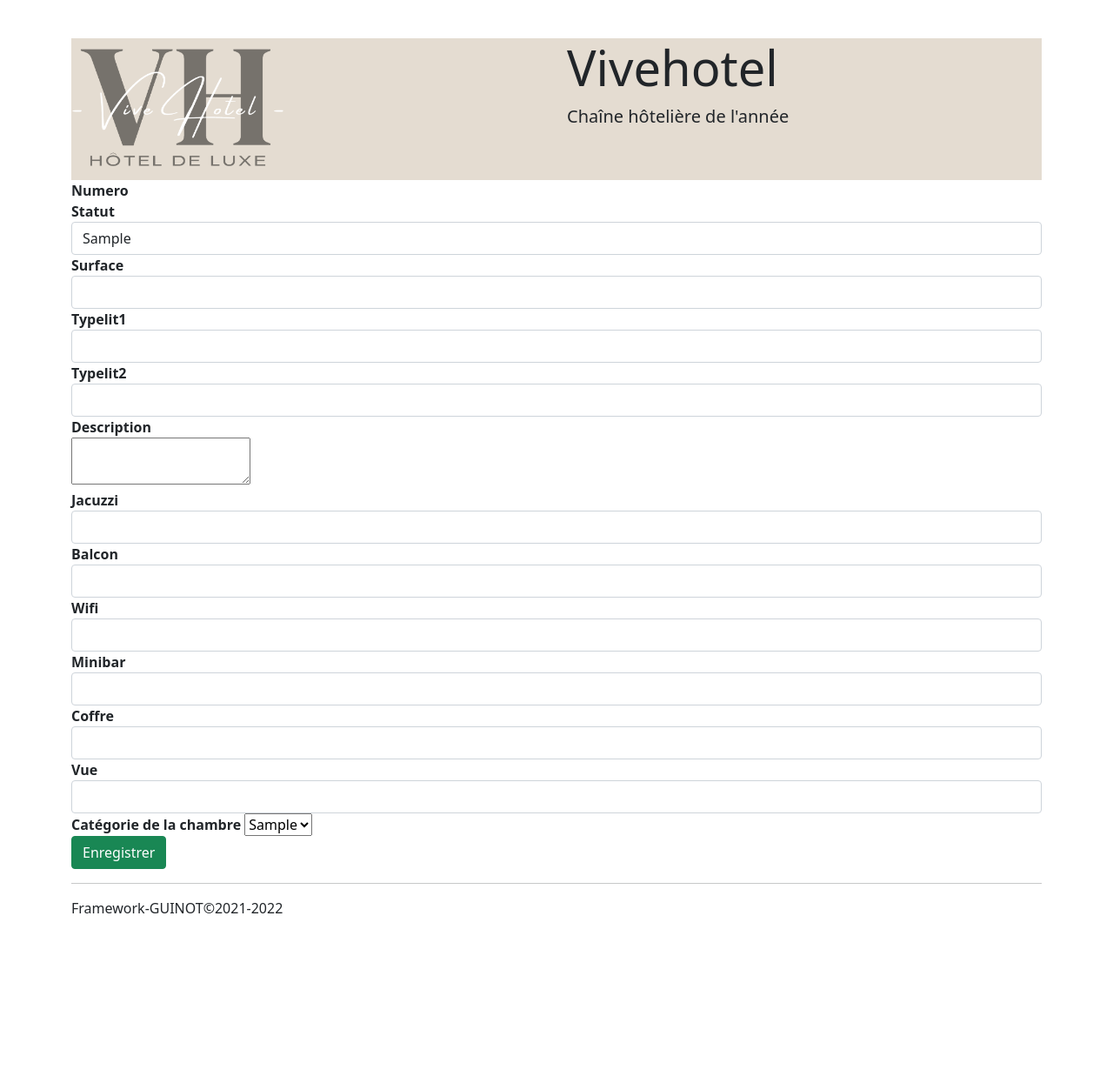
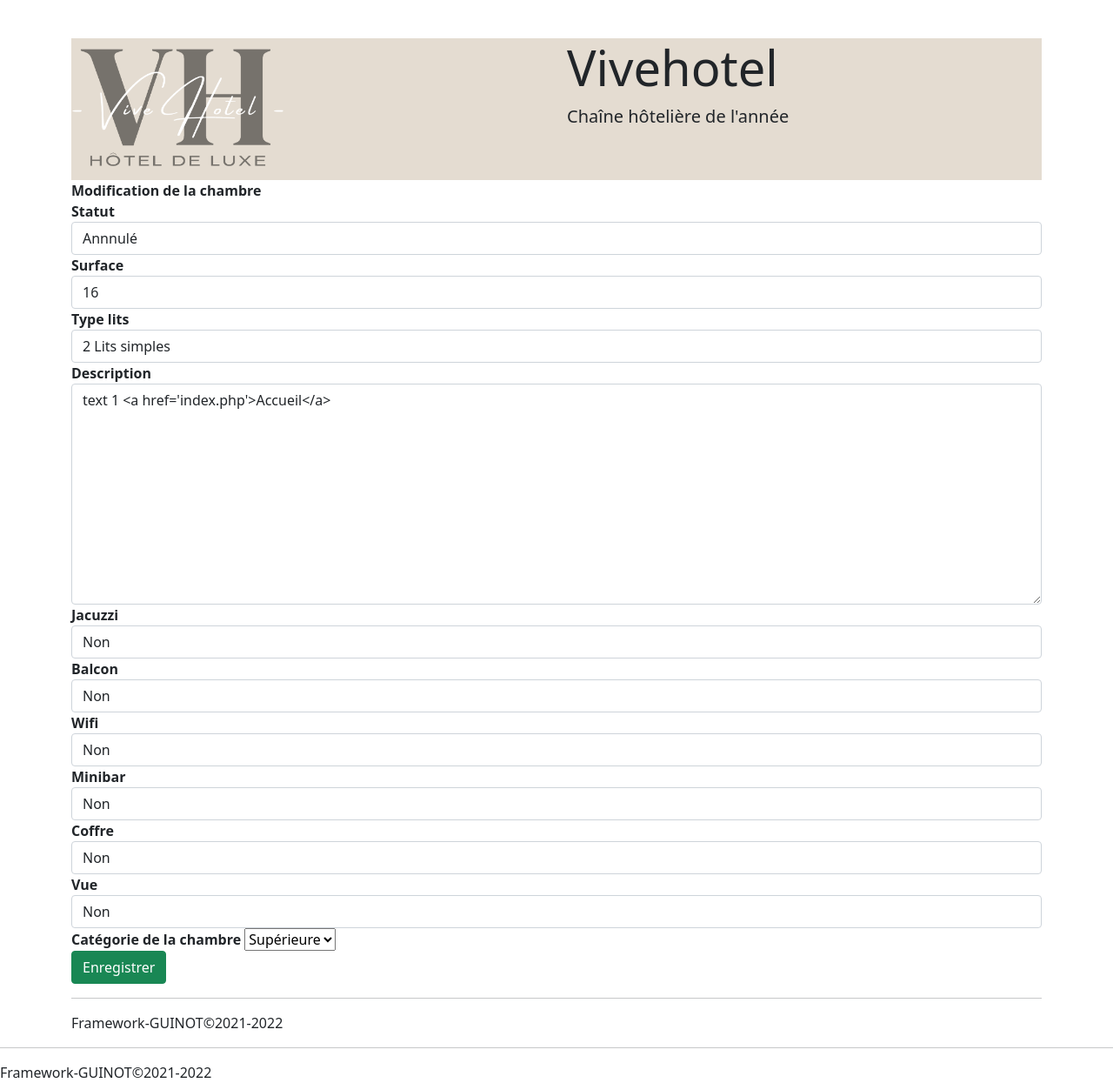
Before and after one commit to elamranibilel/vivehotel, a PHP site: page /index.php?m=chambre&a=edit&id=0 in a window 1280 px wide. Shown: the part 56-1301 px from the top of the page at 87% size. Before the commit the page ends 1106 px from the top, so only its background shows below. Run offline with PHP 8.4, Linux system fonts and the light colour scheme; tables that the repository leaves empty hold one stand-in row (values such as "Sample post").

Commit message:
CRUD de la chambre - bien avancé

```diff
--- a/application/module/chambre/Ctr_chambre.class.php
+++ b/application/module/chambre/Ctr_chambre.class.php
@@ -40,6 +40,19 @@
 	function a_save()
 	{
 		if (isset($_POST["btSubmit"])) {
+			if (!in_array($_POST['cha_statut'], Chambre::ARRAYstatut())) { // Vérifier le statut de la chambre
+				$_SESSION["message"][] = "Statut de la chambre non valide.";
+				header("location:" . hlien("chambre"));
+			}
+
+			if (!array_key_exists($_POST['cha_typelit'], Chambre::ARRAYtypelit())) {
+				$_SESSION["message"][] = "Le type de lit est incorrect !";
+				header("location:" . hlien("chambre"));
+			}
+
+			$_POST['cha_typelit1'] = Chambre::ARRAYtypelit()[$_POST['cha_typelit']][0];
+			$_POST['cha_typelit2'] = Chambre::ARRAYtypelit()[$_POST['cha_typelit']][1];
+
 			$u = new Chambre();
 			$u->save($_POST);
 			if ($_POST["cha_id"] == 0)
--- a/application/module/chambre/vue_chambre_edit.php
+++ b/application/module/chambre/vue_chambre_edit.php
@@ -2,57 +2,97 @@
         <input type="hidden" name="cha_id" id="cha_id" value="<?= $id ?>" />
 
         <div class='form-group'>
-            <label for='cha_numero'>Numero <?= mhe($cha_numero) ?></label>
+            <label for='cha_numero'>Modification de la chambre <?= mhe($cha_numero) ?></label>
         </div>
         <div class='form-group'>
             <label for='cha_statut'>Statut</label>
             <select id='cha_statut' name='cha_statut' type='text' class='form-control'>
-                <?= Chambre::OPTIONStatut($cha_statut) ?>
+                <option selected value='Annnulé'>Annnulé</option>
+                <option value='Initialisé'>Initialisé</option>
+                <option value='Validé'>Validé</option>
+                <option value='En attente'>En attente</option>
             </select>
         </div>
         <div class='form-group'>
             <label for='cha_surface'>Surface</label>
-            <input id='cha_surface' name='cha_surface' type='number' size='50' value='<?= mhe($cha_surface) ?>' class='form-control' />
+            <input id='cha_surface' name='cha_surface' type='number' size='50' value='16' class='form-control' />
         </div>
         <div class='form-group'>
-            <label for='cha_typelit1'>Typelit1</label>
-            <input id='cha_typelit1' name='cha_typelit1' type='text' size='50' value='<?= mhe($cha_typelit1) ?>' class='form-control' />
+            <label for='cha_typelit'>Type lits</label>
+            <select id='cha_typelit' name='cha_typelit' class='form-control'>
+                <?php
+                foreach (Chambre::ARRAYtypelit() as $typelit => $dataLit) {
+                ?>
+                    <option value='<?= mhe($typelit) ?>' <?= ($dataLit === [$cha_typelit1, $cha_typelit2]) ? 'selected' : '' ?>><?= mhe($typelit) ?></option>
+                <?php } ?>
+            </select>
         </div>
-        <div class='form-group'>
-            <label for='cha_typelit2'>Typelit2</label>
-            <input id='cha_typelit2' name='cha_typelit2' type='text' size='50' value='<?= mhe($cha_typelit2) ?>' class='form-control' />
-        </div>
+
         <div class='form-group'>
             <label for='cha_description'>Description</label><br />
-            <textarea id='cha_description' name='cha_description'><?= mhe($cha_description) ?></textarea>
+            <textarea id='cha_description' name='cha_description' rows='10' class='form-control'>text 1 &lt;a href=&#039;index.php&#039;&gt;Accueil&lt;/a&gt;</textarea>
         </div>
         <div class='form-group'>
             <label for='cha_jacuzzi'>Jacuzzi</label>
-            <input id='cha_jacuzzi' name='cha_jacuzzi' type='text' size='50' value='<?= mhe($cha_jacuzzi) ?>' class='form-control' />
+            <select id='cha_jacuzzi' name='cha_jacuzzi' type='text' class='form-control'>
+                <option value='0' <?= ($cha_jacuzzi ===  0) ? 'selected' : '' ?>>Non</option>
+                <option value='1' <?= ($cha_jacuzzi ===  1) ? 'selected' : '' ?>>Oui</option>
+            </select>
         </div>
         <div class='form-group'>
             <label for='cha_balcon'>Balcon</label>
-            <input id='cha_balcon' name='cha_balcon' type='text' size='50' value='<?= mhe($cha_balcon) ?>' class='form-control' />
+            <select id='cha_balcon' name='cha_balcon' type='text' class='form-control'>
+                <option value='0' <?= ($cha_balcon ===  0) ? 'selected' : '' ?>>Non</option>
+                <option value='1' <?= ($cha_balcon ===  1) ? 'selected' : '' ?>>Oui</option>
+            </select>
         </div>
         <div class='form-group'>
             <label for='cha_wifi'>Wifi</label>
-            <input id='cha_wifi' name='cha_wifi' type='text' size='50' value='<?= mhe($cha_wifi) ?>' class='form-control' />
+            <select id='cha_wifi' name='cha_wifi' type='text' class='form-control'>
+                <option value='0' <?= ($cha_wifi ===  0) ? 'selected' : '' ?>>Non</option>
+                <option value='1' <?= ($cha_wifi ===  1) ? 'selected' : '' ?>>Oui</option>
+            </select>
         </div>
         <div class='form-group'>
             <label for='cha_minibar'>Minibar</label>
-            <input id='cha_minibar' name='cha_minibar' type='text' size='50' value='<?= mhe($cha_minibar) ?>' class='form-control' />
+            <select id='cha_minibar' name='cha_minibar' type='text' class='form-control'>
+                <option value='0' <?= ($cha_minibar === 0) ? 'selected' : '' ?>>Non</option>
+                <option value='1' <?= ($cha_minibar ===  1) ? 'selected' : '' ?>>Oui</option>
+            </select>
         </div>
         <div class='form-group'>
             <label for='cha_coffre'>Coffre</label>
-            <input id='cha_coffre' name='cha_coffre' type='text' size='50' value='<?= mhe($cha_coffre) ?>' class='form-control' />
+            <select id='cha_coffre' name='cha_coffre' type='text' class='form-control'>
+                <option value='0' <?= ($cha_coffre ===  0) ? 'selected' : '' ?>>Non</option>
+                <option value='1' <?= ($cha_coffre ===  1) ? 'selected' : '' ?>>Oui</option>
+            </select>
         </div>
         <div class='form-group'>
             <label for='cha_vue'>Vue</label>
-            <input id='cha_vue' name='cha_vue' type='text' size='50' value='<?= mhe($cha_vue) ?>' class='form-control' />
+            <select id='cha_coffre' name='cha_coffre' type='text' class='form-control'>
+                <option value='0' <?= ($cha_coffre ===  0) ? 'selected' : '' ?>>Non</option>
+                <option value='1' <?= ($cha_coffre ===  1) ? 'selected' : '' ?>>Oui</option>
+            </select>
         </div>
         <div class='form-group'>
             <label for='cha_chcategorie'>Catégorie de la chambre</label>
-            <select id="cha_chcategorie" name="cha_chcategorie"><?= Chcategorie::OPTIONchcategories($cha_chcategorie) ?></select>
+            <select id="cha_chcategorie" name="cha_chcategorie">
+                <option value='1'>Standard</option>
+                <option selected value='2'>Supérieure</option>
+                <option value='3'>Luxe</option>
+                <option value='4'>Suite</option>
+            </select>
         </div>
         <input class="btn btn-success" type="submit" name="btSubmit" value="Enregistrer" />
     </form>
+    </div>
+    <hr>
+    <footer>
+        Framework-GUINOT&copy;2021-2022
+
+        <script src="_js/script.js"></script>
+    </footer>
+    </div>
+    </body>
+
+    </html>
--- a/application/table/Chambre.class.php
+++ b/application/table/Chambre.class.php
@@ -25,13 +25,19 @@
 		return $result->fetchAll();
 	}
 
-	static public function OPTIONStatut($statut)
+	public static function ARRAYstatut(): array
 	{
-		return self::HTMLoptions(
-			'SELECT DISTINCT cha_statut FROM chambre',
-			'cha_statut',
-			'cha_statut',
-			$statut
-		);
+		return ['Annnulé', 'Initialisé', 'Validé', 'En attente'];
+	}
+
+	public static function ARRAYtypelit(): array
+	{
+		return [
+			'2 Lits simples' => ['Lit simple', 'Lit simple'],
+			'Lit double standard Queen Size' => ['Lit double standard Queen Size', ''],
+			'Lit double Confort' => ['Lit double Confort', ''],
+			'Lit double King Size' => ['Lit double King Size', ''],
+			'1 lit double et un lit simple' => ['Lit double', 'lit simple']
+		];
 	}
 }
```
Also changed, not shown: framework/fonction.php (+35 -27 lines), 1 other file.
